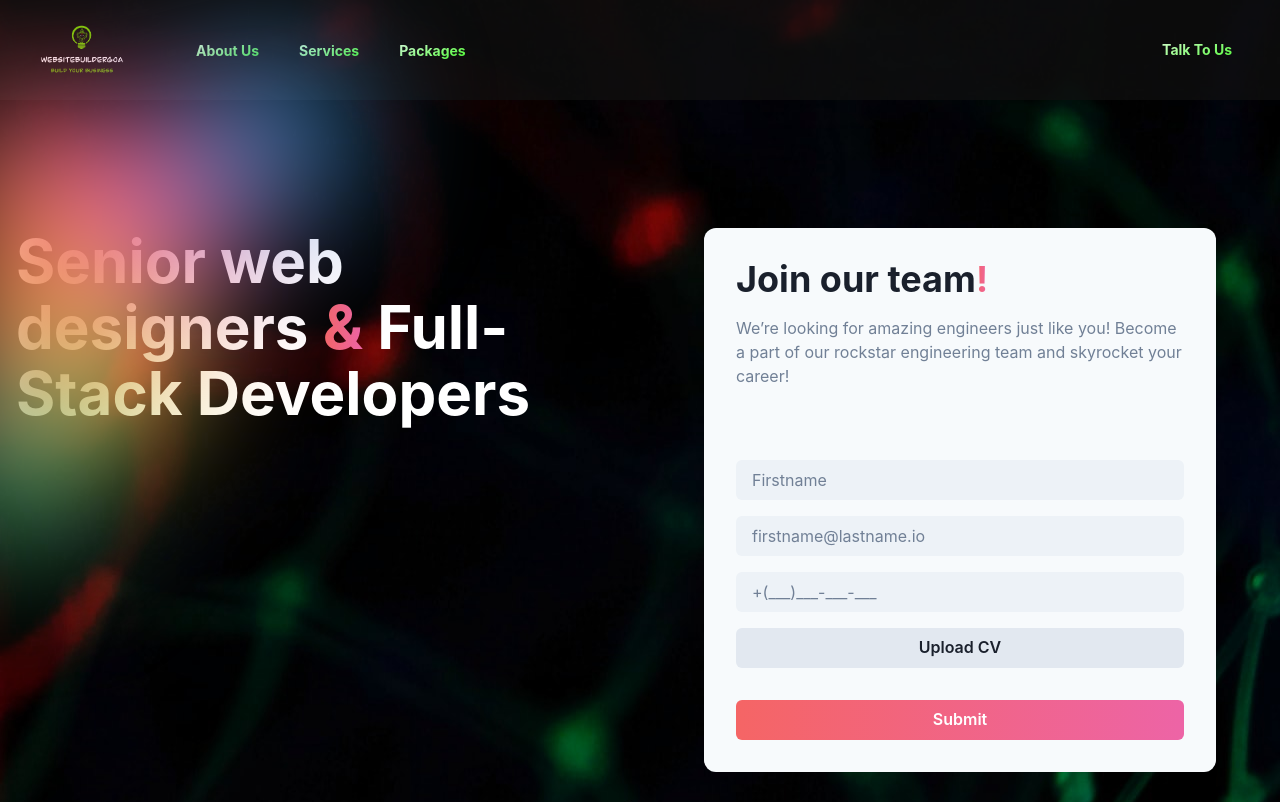
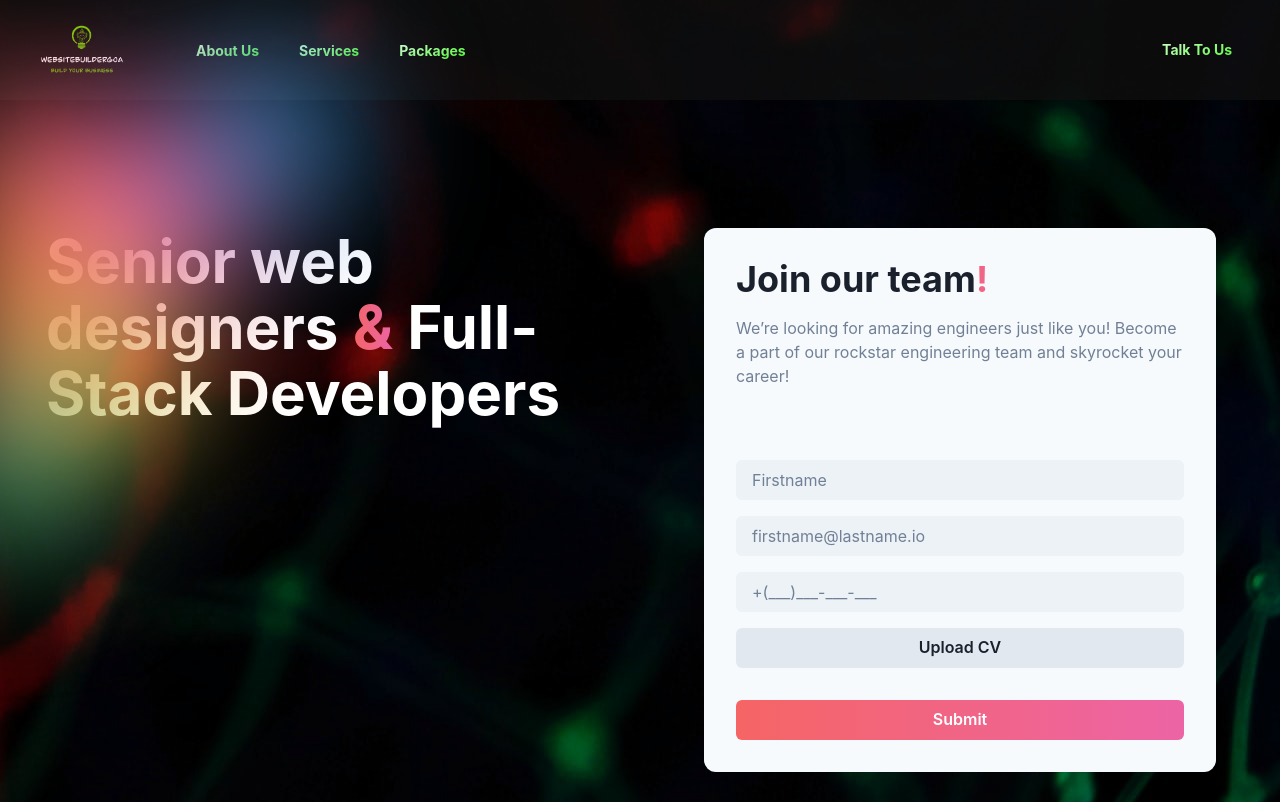
Before and after one commit to WebsiteBuildersGoa/WebsiteBuildersGoa, a React (Create React App) app: page /career in a window 1280 px wide. Shown: the top 802 px of the page. Built offline with nearby package versions, Linux system fonts and the light colour scheme.

Commit message:
Update career.js

```diff
--- a/src/career.js
+++ b/src/career.js
@@ -47,7 +47,7 @@ export default function JoinOurTeam() {
                 columns={{ base: 1, md: 2 }}
                 spacing={{ base: 10, lg: 32 }}
                 py={{ base: 10, sm: 20, lg: 32 }}>
-                <Stack spacing={{ base: 10, md: 20 }}>
+                <Stack ml='30px'spacing={{ base: 10, md: 20 }}>
                     <Heading color='white'
                         lineHeight={1.1}
                         fontSize={{ base: '3xl', sm: '4xl', md: '5xl', lg: '6xl' }}>
```
